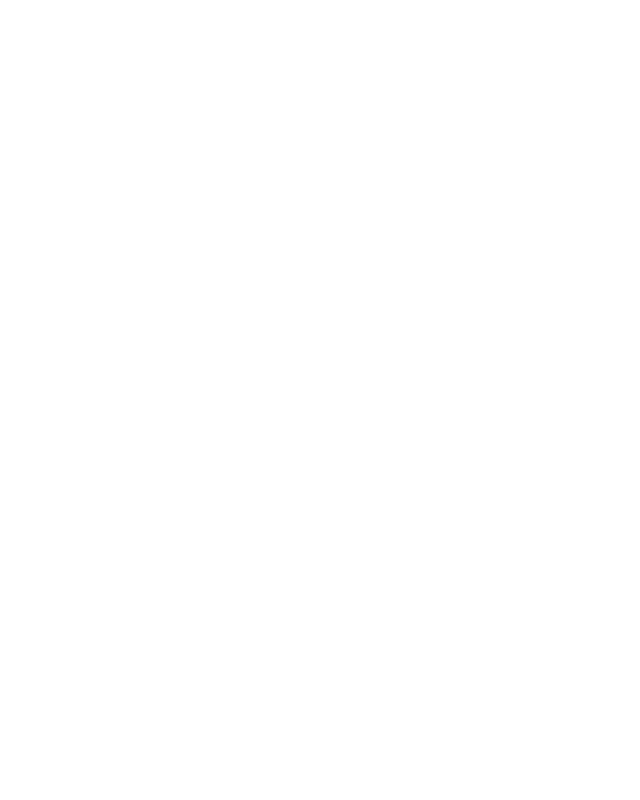
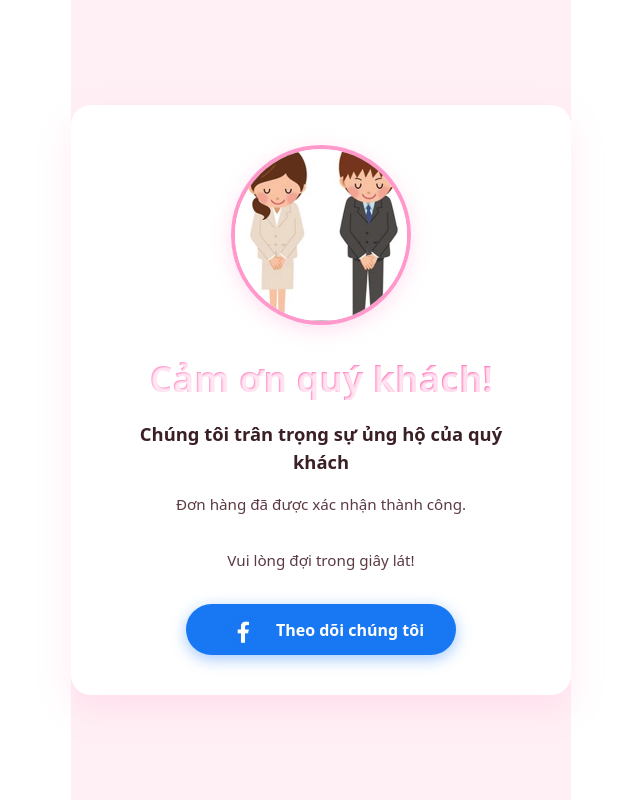
Before and after one commit to pixelgame239/tommitres, a React (Vite) app: page /tommitres/ThankYou in a window 1280 px wide. Before the commit this address had no page. Shown: the whole page, without its empty margins (319-959 px from the left). Built offline with nearby package versions, Linux system fonts and the light colour scheme.

Commit message:
thankyou

```diff
--- /dev/null
+++ b/src/pages/ThankYouScreen.jsx
@@ -0,0 +1,176 @@
+// pages/ThankYouScreen.jsx
+import React from 'react';
+import { Container, Button, Card } from 'react-bootstrap';
+import thankYouImage from '../assets/Thank-you.jpg';
+import fbLogo from '../assets/Facebook-logo.png'
+
+const ThankYouScreen = () => {
+  // Theme colors with pink palette
+  const theme = {
+    primary: '#FF99CC',      // Pink light
+    secondary: '#FF66B2',    // Pink medium
+    backgroundLight: '#FFF0F5', // Very light pink (full background)
+    textDark: '#3A1F25',
+    textMuted: '#5C3A42'
+  };
+
+  // Responsive styles
+  const getStyles = () => {
+    const isMobile = window.innerWidth <= 768;
+
+    return {
+      container: {
+        minHeight: '100vh',
+        background: theme.backgroundLight,
+        padding: isMobile ? '1rem 0' : '2rem 0',
+        display: 'flex',
+        alignItems: 'center',
+        justifyContent: 'center'
+      },
+      card: {
+        borderRadius: '20px',
+        border: 'none',
+        background: 'white',
+        boxShadow: '0 15px 35px rgba(255, 153, 204, 0.2)',
+        maxWidth: isMobile ? '90%' : '500px',
+        width: '100%',
+        margin: '0 auto',
+        animation: 'fadeIn 0.5s ease-in-out'
+      },
+      cardBody: {
+        padding: isMobile ? '1.5rem' : '2.5rem',
+        textAlign: 'center'
+      },
+      imageWrapper: {
+        position: 'relative',
+        width: isMobile ? '140px' : '180px',
+        height: isMobile ? '140px' : '180px',
+        margin: isMobile ? '0 auto 1.5rem' : '0 auto 2rem'
+      },
+      image: {
+        width: '100%',
+        height: '100%',
+        borderRadius: '50%',
+        objectFit: 'cover',
+        border: `4px solid ${theme.primary}`,
+        boxShadow: '0 5px 20px rgba(255, 153, 204, 0.3)'
+      },
+      title: {
+        fontSize: isMobile ? '1.75rem' : '2.25rem',
+        fontWeight: 800,
+        background: `linear-gradient(45deg, ${theme.primary}, ${theme.secondary})`,
+        WebkitBackgroundClip: 'text',
+        backgroundClip: 'text',
+        WebkitTextFillColor: 'transparent',
+        marginBottom: isMobile ? '1rem' : '1.25rem',
+        textShadow: '1px 1px 2px rgba(255, 255, 255, 0.8)'
+      },
+      leadText: {
+        fontSize: isMobile ? '1rem' : '1.15rem',
+        color: theme.textDark,
+        marginBottom: '1rem',
+        fontWeight: 600,
+        textShadow: '0 1px 2px rgba(255, 255, 255, 0.6)'
+      },
+      secondaryText: {
+        fontSize: isMobile ? '0.85rem' : '0.95rem',
+        color: theme.textMuted,
+        marginBottom: isMobile ? '1.5rem' : '2rem',
+        lineHeight: '1.6',
+        fontWeight: 500,
+        textShadow: '0 1px 1px rgba(255, 255, 255, 0.5)'
+      },
+      button: {
+        background: `linear-gradient(45deg, ${theme.primary}, ${theme.secondary})`,
+        border: 'none',
+        borderRadius: '30px',
+        padding: isMobile ? '0.6rem 2rem' : '0.75rem 2.5rem',
+        fontWeight: 700,
+        fontSize: isMobile ? '0.9rem' : '1rem',
+        transition: 'all 0.3s ease',
+        boxShadow: '0 4px 15px rgba(255, 153, 204, 0.4)',
+        color: '#FFFFFF',
+        textShadow: '0 1px 2px rgba(0, 0, 0, 0.2)'
+      },
+      facebookButton: {
+        background: '#1877F2', // Facebook blue
+        border: 'none',
+        borderRadius: '30px',
+        padding: isMobile ? '0.5rem 1.5rem' : '0.6rem 2rem',
+        fontWeight: 700,
+        fontSize: isMobile ? '0.9rem' : '1rem',
+        transition: 'all 0.3s ease',
+        boxShadow: '0 4px 15px rgba(24, 119, 242, 0.4)',
+        color: '#FFFFFF',
+        display: 'flex',
+        alignItems: 'center',
+        justifyContent: 'center',
+        gap: '8px',
+        margin: '0 auto'
+      },
+      fbLogo: {
+        width: isMobile ? '20px' : '50px',
+        height: 'auto'
+      }
+    };
+  };
+
+  const styles = getStyles();
+
+  return (
+    <Container fluid style={styles.container}>
+      <Card style={styles.card}>
+        <Card.Body style={styles.cardBody}>
+          <div style={styles.imageWrapper}>
+            <img
+              src={thankYouImage}
+              alt="Thank You"
+              style={styles.image}
+            />
+          </div>
+          <h1 style={styles.title}>Cảm ơn quý khách!</h1>
+          <p style={styles.leadText}>
+            Chúng tôi trân trọng sự ủng hộ của quý khách
+          </p>
+          <p style={styles.secondaryText}>
+            Đơn hàng đã được xác nhận thành công.
+          </p>
+          <p style={styles.secondaryText}>
+            Vui lòng đợi trong giây lát!
+          </p>
+          <a
+            href="https://www.facebook.com/TOM.MIT.88/?locale=vi_VN"
+            target="_blank"
+            rel="noopener noreferrer"
+            style={{ textDecoration: 'none' }}
+          >
+            <Button style={styles.facebookButton}>
+              <img
+                src={fbLogo}
+                alt="Facebook"
+                style={styles.fbLogo}
+              />
+              Theo dõi chúng tôi
+            </Button>
+          </a>
+        </Card.Body>
+      </Card>
+    </Container>
+  );
+};
+
+// Add CSS keyframes
+const customStyles = `
+  @keyframes fadeIn {
+    from {
+      opacity: 0;
+      transform: translateY(20px);
+    }
+    to {
+      opacity: 1;
+      transform: translateY(0);
+    }
+  }
+`;
+
+export default ThankYouScreen;
--- a/src/routes/AppRoutes.jsx
+++ b/src/routes/AppRoutes.jsx
@@ -16,6 +16,7 @@
 import AccountScreen from "../pages/manageAccount";
 import RevenueExcelLikeScreen from "../pages/DetailedRevenueScreen";
 import InvoiceForm from "../pages/InvoiceForm";
+import ThankYouScreen from "../pages/ThankYouScreen";
 const AppRoutes = () => {
   return (
     <Routes>
@@ -31,6 +32,8 @@
       <Route path="/tommitres/manageAccount" element={<AccountScreen />} />
 
       <Route path="/tommitres/Invoice" element={<InvoiceForm />} />
+
+      <Route path="/tommitres/ThankYou" element={<ThankYouScreen />} />
 
 
       <Route
```
Also changed, not shown: src/assets/Thank-you.jpg (added).
